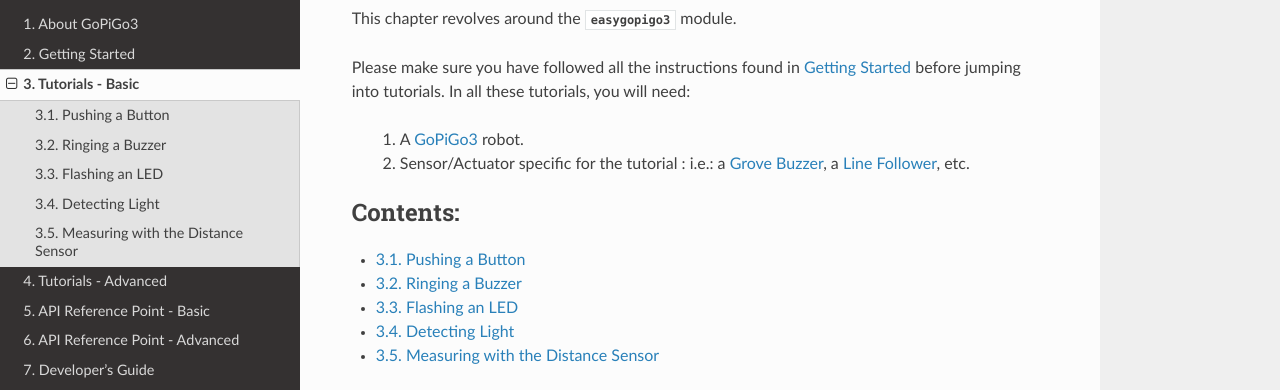
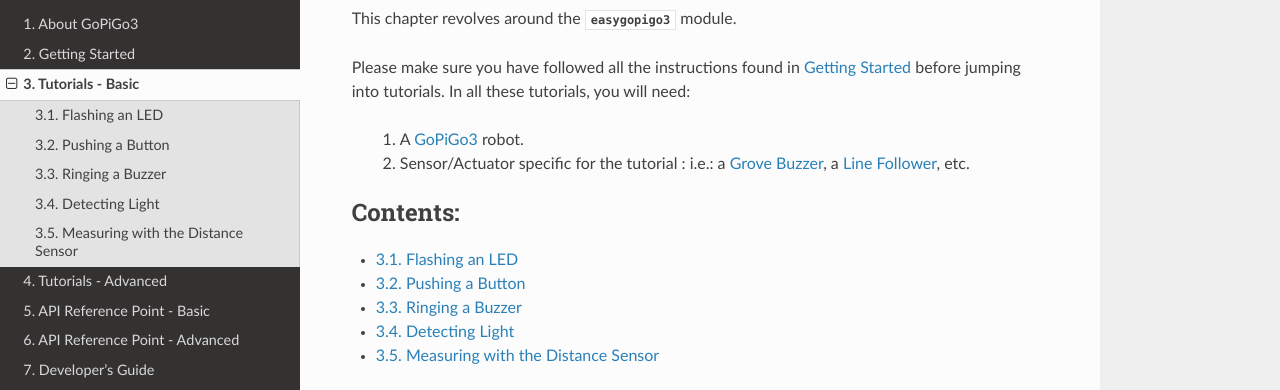
Before and after one commit to DexterInd/GoPiGo3, a Sphinx documentation site: the page built from docs/source/tutorials-basic/index.rst, in a window 1280 px wide. Shown: the part 153-543 px from the top of the page. Built offline with Sphinx 7.4.7 and the Read the Docs theme 2.0.0, drawn with Linux system fonts in a browser that asks for light colours.

```diff
--- a/docs/source/tutorials-basic/index.rst
+++ b/docs/source/tutorials-basic/index.rst
@@ -16,9 +16,9 @@ In all these tutorials, you will need:
    :maxdepth: 1
    :caption: Contents:
 
+   led
    button
    buzzer
-   led
    light_sensor
    distance_sensor
 
```
